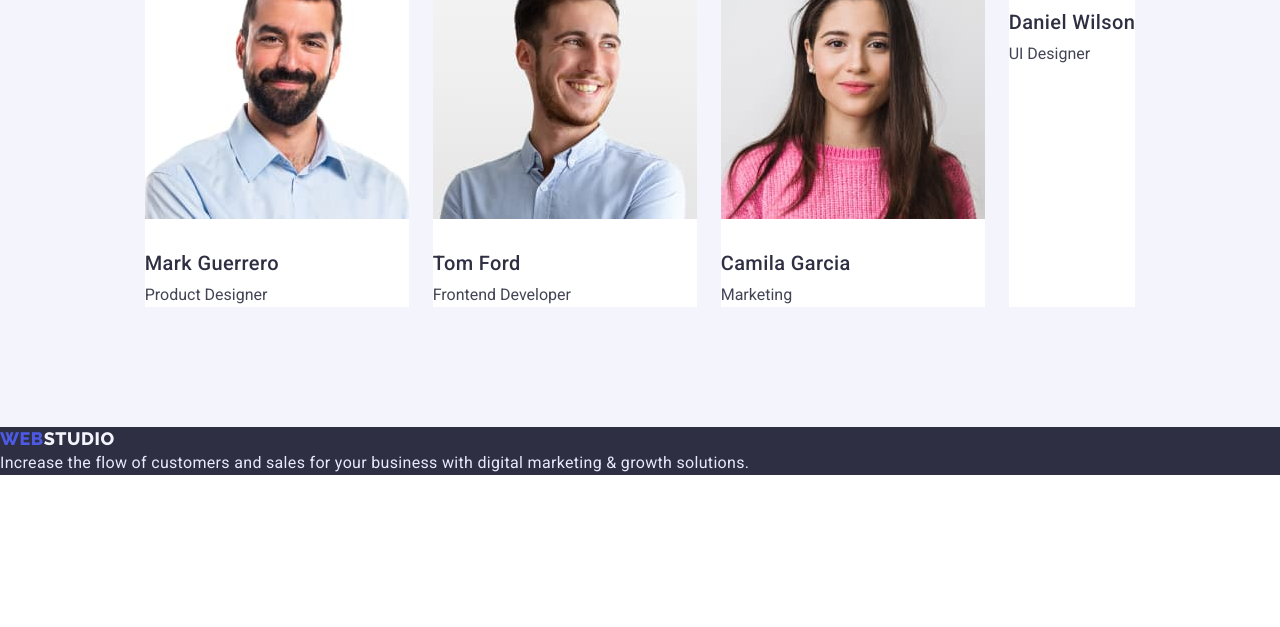
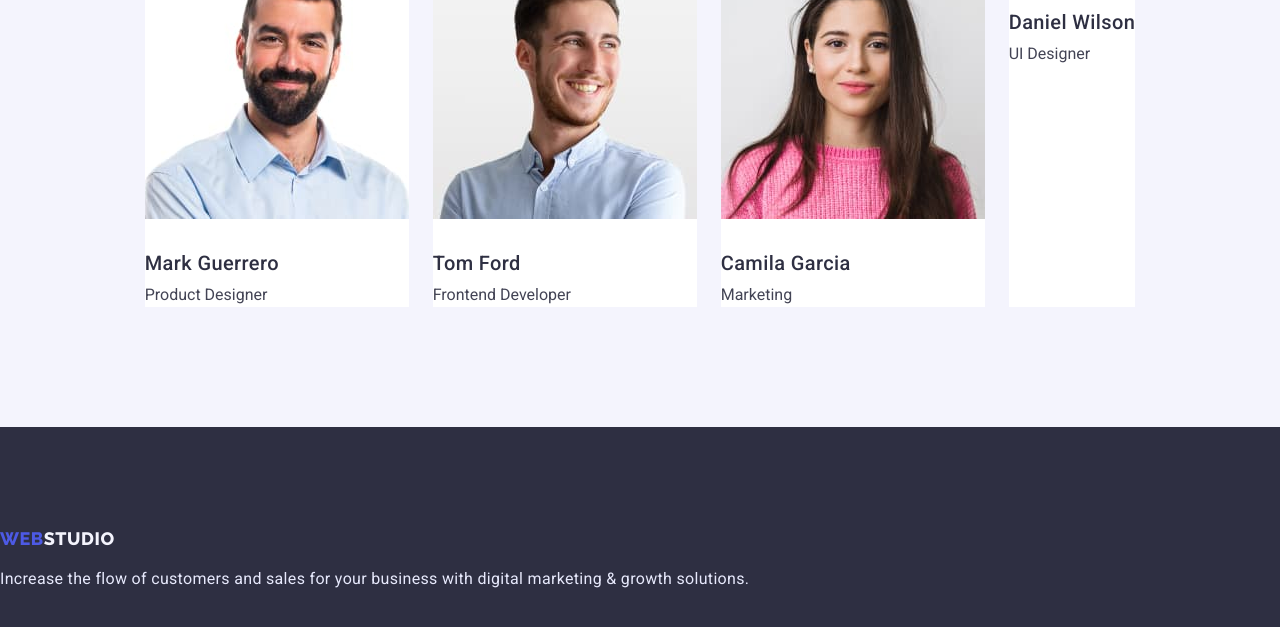
Before and after one commit to tetianalysenko/goit-markup-hw-03, a plain HTML site: page index.html in a window 1280 px wide. Shown: the part 1865-2492 px from the top of the page. Before the commit the page ends 2340 px from the top, so only its background shows below. Drawn offline with nearby package versions, Linux system fonts and the light colour scheme.

Commit message:
Update styles.css

```diff
--- a/css/styles.css
+++ b/css/styles.css
@@ -431,7 +431,10 @@ letter-spacing: 0.02em;
 
 .gen-footer {
     background-color:#2E2F42;
+    height: 310px;
+    padding-top: 100px;
 }
+
 
 .studiotext-footer {
     color: var(--secondary-bg-color);
@@ -439,6 +442,7 @@ letter-spacing: 0.02em;
    }
 
 .gen-footer .footer-text {
+    padding-top: 16px;
 font-size: 16px;
 line-height: 1.5;
 letter-spacing: 0.02em;
```
